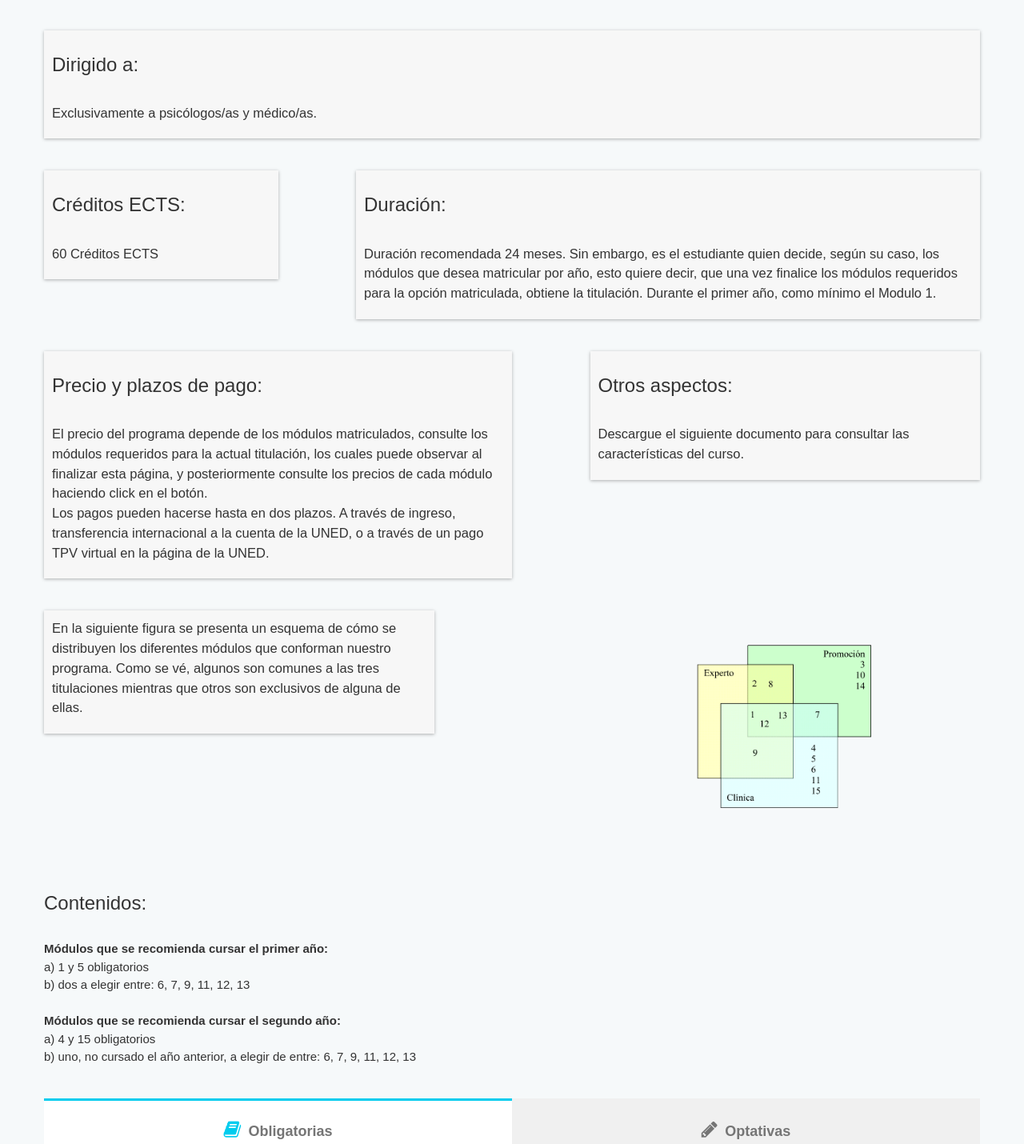
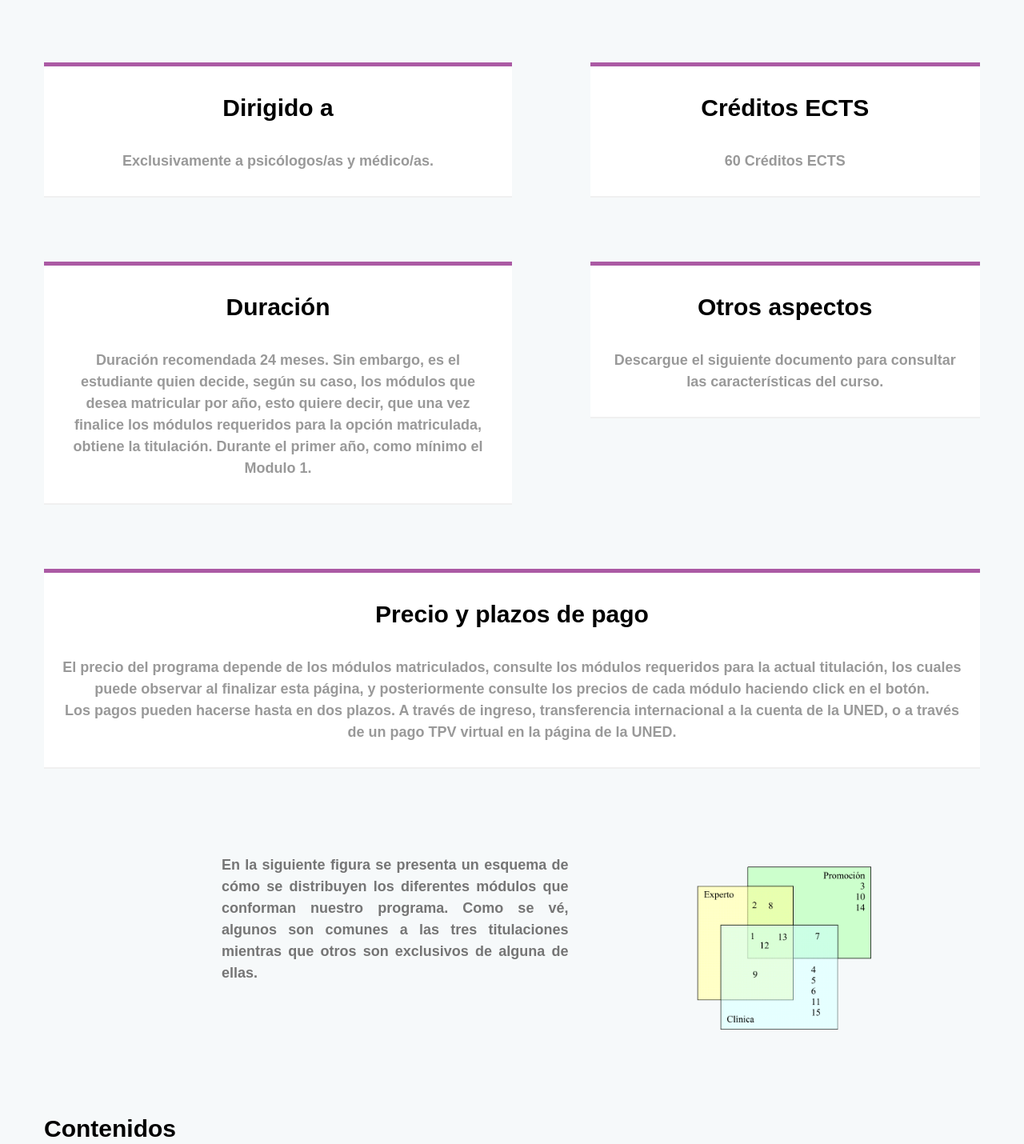
Before and after one commit to GCebria/PruebasUNED, a plain HTML site: page clinica.html in a window 1280 px wide. Shown: the part 400-1830 px from the top of the page at 80% size. Drawn offline with Linux system fonts and the light colour scheme.

Commit message:
MEJORA DE LOS BLOQUES DE TEXTO

```diff
--- a/assets/css/custom.css
+++ b/assets/css/custom.css
@@ -2,6 +2,7 @@ html, body {
     font-family: sans-serif;
     font-size: 15px;
     line-height: 1.5;
+
   }
 
 /* Remove the navbar's default margin-bottom and rounded borders */
@@ -335,3 +336,46 @@ body{
     max-height: 100%;
 
 }
+
+.caja-texto {
+  font-weight: 700;
+  font-size: 18px;
+  padding: 1.5em;
+  background: #f0f0f0;
+  box-shadow: inset 0 3px #0CE;
+}
+
+.clinica-shadow {
+  box-shadow: inset 0 5px #ab5aa4;
+}
+.experto-shadow {
+  box-shadow: inset 0 5px #0699cd;
+}
+.promocion-shadow {
+  box-shadow: inset 0 5px #fdff8c;
+}
+
+
+.caja-texto h3{
+  color: black;
+  font-size: 30px;
+  font-weight: 700;
+}
+
+.checked {
+  padding: 20px;
+  background: #fff;
+  color: #999;
+  border-bottom: 2px solid #f0f0f0;
+}
+
+.texto-suelto {
+  color: #757575;
+  font-weight: 700;
+  font-size: 18px;
+  padding: 1.5em;
+  color: #757575;
+  text-align: justify;
+  text-justify: inter-word;
+
+}
--- a/clinica.html
+++ b/clinica.html
@@ -54,54 +54,57 @@
      <hr>
     </div>
    </div>
-<div class="row row-m-med">
-  <div class="col-lg-12 col-md-12 col-xs-12 boxshadow">
-       <h3>Dirigido a:</h3> <br>
+<div class="row row-m-max">
+  <div class="col-lg-6 col-md-6 col-xs-12 caja-texto clinica-shadow checked" align="center">
+       <h3>Dirigido a</h3> <br>
        <p>Exclusivamente a  psicólogos/as y médico/as.<br>
       </p>
      </div>
-    </div>
-   <div class="row row-m-med">
-    <div class="col-lg-3 col-md-3 col-xs-12 boxshadow">
-    <h3>Créditos ECTS:</h3> <br>
+
+    <div class="col-lg-1 col-md-1 col-xs-12 row-m-med"></div>
+
+    <div class="col-lg-5 col-md-5 col-xs-12 caja-texto clinica-shadow checked" align="center">
+    <h3>Créditos ECTS</h3> <br>
     <p>60 Créditos ECTS</p>
     </div>
+</div>
+   <div class="row row-m-max">
+    <div class="col-lg-6 col-md-max col-xs-6 caja-texto clinica-shadow checked" align="center">
+    <h3>Duración</h3> <br>
+    <p>Duración recomendada 24 meses. Sin embargo, es el estudiante quien decide, según su caso, los módulos que desea matricular por año, esto quiere decir, que una vez finalice los módulos requeridos para la opción matriculada, obtiene la titulación. Durante el primer año, como mínimo el  Modulo 1.</p>
+    </div>
     <div class="col-lg-1 col-md-1 col-xs-12 row-m-med"></div>
-    <div class="col-lg-8 col-md-8 col-xs-12 boxshadow">
-    <h3>Duración:</h3> <br>
-    <p>Duración recomendada 24 meses. Sin embargo, es el estudiante quien decide, según su caso, los módulos que desea matricular por año, esto quiere decir, que una vez finalice los módulos requeridos para la opción matriculada, obtiene la titulación. Durante el primer año, como mínimo el  Modulo 1.</p>
+
+    <div class="col-lg-5 col-md-5 col-xs-12 caja-texto clinica-shadow checked" align="center">
+    <h3>Otros aspectos</h3> <br>
+    <p>Descargue el siguiente documento para consultar las características del curso.</p>
     </div>
    </div>
 
-   <div class="row row-m-med">
-    <div class="col-lg-6 col-md-6 col-xs-12 boxshadow">
-    <h3>Precio y plazos de pago:</h3> <br>
+   <div class="row row-m-max">
+    <div class="col-lg-12 col-md-12 col-xs-12 caja-texto clinica-shadow checked" align="center">
+    <h3>Precio y plazos de pago</h3> <br>
     <p>El precio del programa depende de los módulos matriculados, consulte los módulos requeridos para la actual titulación, los cuales puede observar al finalizar esta página, y posteriormente consulte los precios de cada módulo haciendo click en el botón.<br>
 
     Los pagos pueden hacerse hasta en dos plazos. A través de ingreso, transferencia internacional a la cuenta de la UNED, o a través de un pago TPV virtual en la página de la UNED.</p>
     </div>
-    <div class="col-lg-1 col-md-1 col-xs-12 row-m-med"></div>
 
-    <div class="col-lg-5 col-md-5 col-xs-12 boxshadow">
-    <h3>Otros aspectos:</h3> <br>
-    <p>Descargue el siguiente documento para consultar las características del curso.</p>
-    </div>
    </div>
 
 
 
-   <div class="row row-m-med">
-    <div class="col-lg-5 col-md-5 col-xs-12 boxshadow" >
+   <div class="row row-m-max">
+    <div class="col-lg-2 col-md-2 col-xs-12"></div>
+    <div class="col-lg-5 col-md-5 col-xs-12 texto-suelto" >
       <p>En la siguiente figura se presenta un esquema de cómo se distribuyen los diferentes módulos que conforman nuestro programa. Como se vé, algunos son comunes a las tres titulaciones mientras que otros son exclusivos de alguna de ellas.</p>
     </div>
-    <div class="col-lg-2 col-md-2 col-xs-12"></div>
     <div class="col-lg-5 col-md-5 col-xs-12 cuadraditos" align="center">
       <img src="assets/images/Cuadraditos.gif" alt="" >
     </div>
    </div>
 
    <div class="row row-m-med">
-    <h3>Contenidos: </h3><br>
+    <h3 style="  color: black;  font-size: 30px;  font-weight: 700;">Contenidos </h3><br>
     <p><b>Módulos que se recomienda cursar el primer año: </b><br>
     a) 1 y 5 obligatorios<br>
     b) dos a elegir entre: 6, 7, 9, 11, 12, 13<br><br>
```
Also changed, not shown: Index.html (+10 -4 lines), experto.html (+17 -16 lines), masinfo.html (+26 -16 lines), metodologia.html (+4 -1 lines), promocion.html (+30 -19 lines), assets/images/profesores/buceta.gif.
